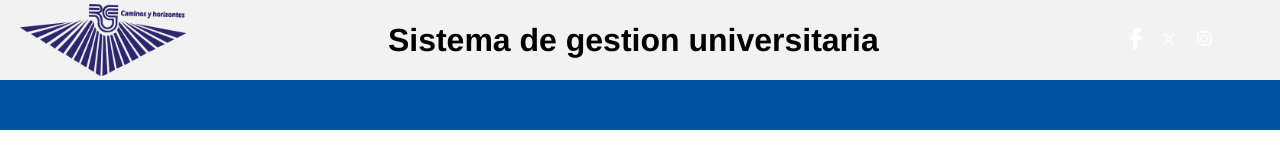
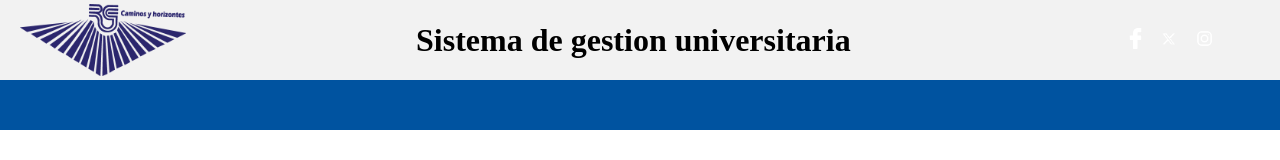
Before and after one commit to RandyGraterol/frontend-sgu, a React (Vite) app: page /login in a window 1280 px wide. Shown: the top 160 px of the page. Built offline with nearby package versions, Linux system fonts and the light colour scheme; no server answers.

Commit message:
cambio de fuente a los h1

```diff
--- a/public/estilosGenerales/formularios.module.css
+++ b/public/estilosGenerales/formularios.module.css
@@ -45,6 +45,11 @@
         margin-left: auto;
         margin-right: auto;
         text-align: center;
+  font-family: "Work Sans", serif;
+  font-optical-sizing: auto;
+  font-weight: 600;
+  font-style: normal;
+
     }
 
     .h2{
@@ -98,6 +103,8 @@
     .input:focus{
         outline: none;
     }
+
+
 
     .dateContainer{
         display: flex;
--- a/src/components/navBar/navbar.jsx
+++ b/src/components/navBar/navbar.jsx
@@ -136,6 +136,12 @@ useEffect(() => {
     setUserRole(e.target.value);
     setIsMenuOpen(false); // Cierra el menú al cambiar de rol
   };
+  const styles = {
+    fontFamily: 'Work Sans, serif',
+    fontOpticalSizing: 'auto',
+    fontWeight: 900,
+    fontStyle: 'normal'
+};
 
   return (
     <header id='cabecera'>
@@ -144,7 +150,7 @@ useEffect(() => {
       <div className='containerLogo'>
             <img className="image" src="/icon/logo.png" alt="Logo" />
           </div>
-          <div className='titulo'><h1>Sistema de gestion universitaria</h1></div>
+          <div className='titulo'><h1 style={styles}>Sistema de gestion universitaria</h1></div>
                             {/* Perfil del Usuario */}
                             <div id="profile-container" ref={profileButtonRef}>
                     <div id="not-button" style={style}>
--- a/src/styles/stylesGenerales.module.css
+++ b/src/styles/stylesGenerales.module.css
@@ -30,6 +30,11 @@
 
 }
 .titulo,.subtitulos{
+  font-family: "Work Sans", serif;
+  font-optical-sizing: auto;
+  font-weight: 700;
+  font-style: normal;
+
   width:100%;
   text-align: center;
 }
```
Also changed, not shown: src/components/registroUsuariosForm/registroUsuariosForm.jsx (line endings or trailing spaces).
